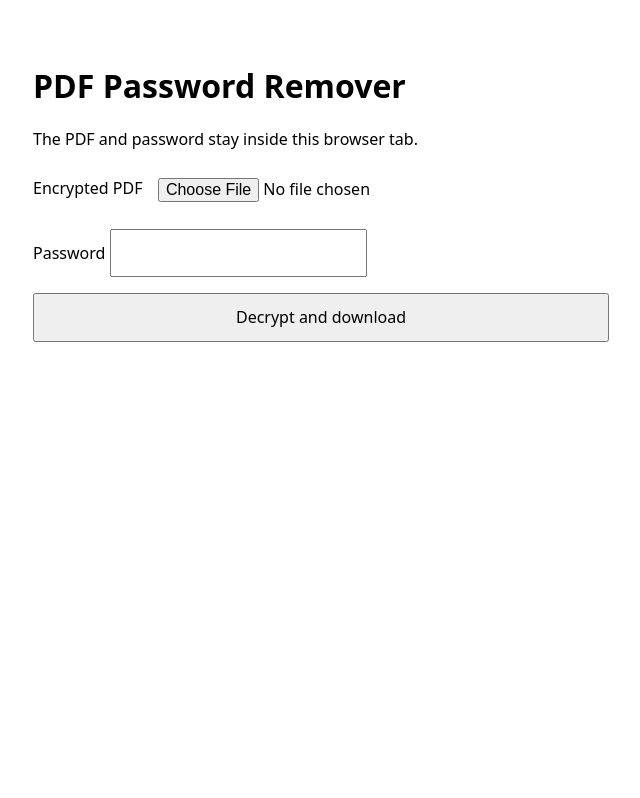
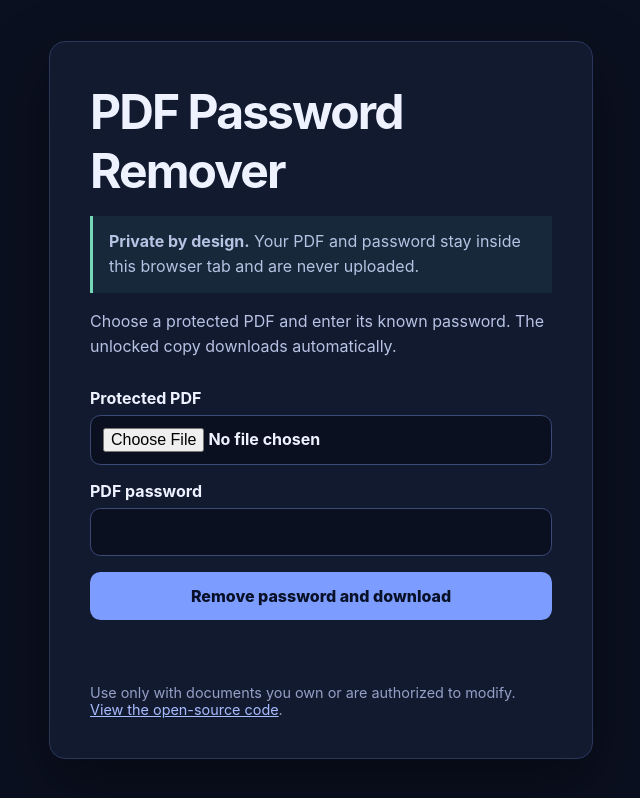
Before and after one commit to HafzalBZ/pdf-password-remover, a website: page web/index.html in a window 1280 px wide. Shown: the whole page, without its empty margins (319-959 px from the left). Drawn offline with Linux system fonts and the light colour scheme.

Commit message:
Publish browser tool with GitHub Pages

```diff
--- a/package.json
+++ b/package.json
@@ -66,7 +66,7 @@
   "scripts": {
     "build:wasm": "./build.sh",
     "build": "./build-package.sh",
-    "check": "node --check src/index.js && node --check src/pdf-worker.js && sh -n build.sh build-package.sh prepare-package.sh serve.sh",
+    "check": "node --check src/index.js && node --check src/pdf-worker.js && node --check web/app.js && node --check web/pdf-worker.js && sh -n build.sh build-package.sh prepare-package.sh serve.sh",
     "prepack": "npm run check && ./prepare-package.sh"
   }
 }
--- a/web/app.js
+++ b/web/app.js
@@ -4,12 +4,23 @@ const fileInput = document.querySelector('#pdf');
 const passwordInput = document.querySelector('#password');
 const status = document.querySelector('#status');
 const submit = document.querySelector('button');
+const maxFileSize = 100 * 1024 * 1024;
 
 form.addEventListener('submit', async (event) => {
   event.preventDefault();
   const file = fileInput.files?.[0];
 
   if (!file) return;
+
+  if (typeof Worker !== 'function' || typeof WebAssembly !== 'object') {
+    status.textContent = 'This browser does not support the required WebAssembly worker features.';
+    return;
+  }
+
+  if (file.size > maxFileSize) {
+    status.textContent = 'Please choose a PDF smaller than 100 MiB.';
+    return;
+  }
 
   submit.disabled = true;
   status.textContent = 'Decrypting locally…';
@@ -52,9 +63,17 @@ form.addEventListener('submit', async (event) => {
     status.textContent = 'Worker failed. Check the browser console.';
   };
 
-  const pdfBuffer = await file.arrayBuffer();
-  worker.postMessage(
-    { pdfBuffer, password: passwordInput.value },
-    [pdfBuffer],
-  );
+  try {
+    const pdfBuffer = await file.arrayBuffer();
+    worker.postMessage(
+      { pdfBuffer, password: passwordInput.value },
+      [pdfBuffer],
+    );
+  } catch {
+    clearTimeout(timeout);
+    worker.terminate();
+    passwordInput.value = '';
+    submit.disabled = false;
+    status.textContent = 'Unable to read the selected PDF.';
+  }
 });
--- a/web/index.html
+++ b/web/index.html
@@ -3,23 +3,42 @@
 <head>
   <meta charset="utf-8">
   <meta name="viewport" content="width=device-width, initial-scale=1">
+  <meta name="description" content="Remove a known password from an authorized PDF locally in your browser. Files and passwords are never uploaded.">
+  <meta http-equiv="Content-Security-Policy" content="default-src 'self' blob:; script-src 'self' 'wasm-unsafe-eval'; style-src 'unsafe-inline'; worker-src 'self'; object-src 'none'; base-uri 'none'; form-action 'none'">
   <title>PDF Password Remover</title>
   <style>
-    body { font: 16px system-ui; max-width: 36rem; margin: 4rem auto; padding: 0 1rem; }
-    form { display: grid; gap: 1rem; }
-    input, button { font: inherit; padding: .7rem; }
-    #status { min-height: 1.5rem; }
+    :root { color-scheme: light dark; font-family: Inter, ui-sans-serif, system-ui, sans-serif; }
+    * { box-sizing: border-box; }
+    body { margin: 0; min-height: 100vh; display: grid; place-items: center; padding: 1.5rem; background: #0b1020; color: #eef2ff; }
+    main { width: min(100%, 34rem); padding: clamp(1.5rem, 5vw, 2.5rem); border: 1px solid #2a365c; border-radius: 1rem; background: #121a30; box-shadow: 0 1.5rem 4rem #0006; }
+    h1 { margin: 0 0 .6rem; font-size: clamp(2rem, 8vw, 3rem); letter-spacing: -.04em; }
+    p { color: #b8c2e3; line-height: 1.6; }
+    form { display: grid; gap: 1rem; margin-top: 1.75rem; }
+    label { display: grid; gap: .45rem; font-weight: 650; }
+    input, button { width: 100%; min-height: 3rem; padding: .75rem; border-radius: .65rem; border: 1px solid #3b4a77; font: inherit; }
+    input { background: #0b1020; color: inherit; }
+    button { border: 0; background: #7c9cff; color: #081127; font-weight: 800; cursor: pointer; }
+    button:hover { background: #99b1ff; }
+    button:disabled { cursor: wait; opacity: .65; }
+    #status { min-height: 1.5rem; color: #cbd5ff; }
+    .privacy { padding: .8rem 1rem; border-left: .2rem solid #74d7b5; background: #16283a; }
+    footer { margin-top: 1.5rem; font-size: .9rem; color: #94a0c6; }
+    a { color: #a9bcff; }
   </style>
 </head>
 <body>
-  <h1>PDF Password Remover</h1>
-  <p>The PDF and password stay inside this browser tab.</p>
-  <form>
-    <label>Encrypted PDF <input id="pdf" type="file" accept="application/pdf,.pdf" required></label>
-    <label>Password <input id="password" type="password" autocomplete="off" required></label>
-    <button type="submit">Decrypt and download</button>
-    <output id="status" aria-live="polite"></output>
-  </form>
+  <main>
+    <h1>PDF Password Remover</h1>
+    <p class="privacy"><strong>Private by design.</strong> Your PDF and password stay inside this browser tab and are never uploaded.</p>
+    <p>Choose a protected PDF and enter its known password. The unlocked copy downloads automatically.</p>
+    <form>
+      <label>Protected PDF <input id="pdf" type="file" accept="application/pdf,.pdf" required></label>
+      <label>PDF password <input id="password" type="password" autocomplete="off" required></label>
+      <button type="submit">Remove password and download</button>
+      <output id="status" aria-live="polite"></output>
+    </form>
+    <footer>Use only with documents you own or are authorized to modify. <a href="https://github.com/HafzalBZ/pdf-password-remover">View the open-source code</a>.</footer>
+  </main>
   <script type="module" src="./app.js"></script>
 </body>
 </html>
```
Also changed, not shown: .github/workflows/pages.yml (added), README.md, 1 other file.
